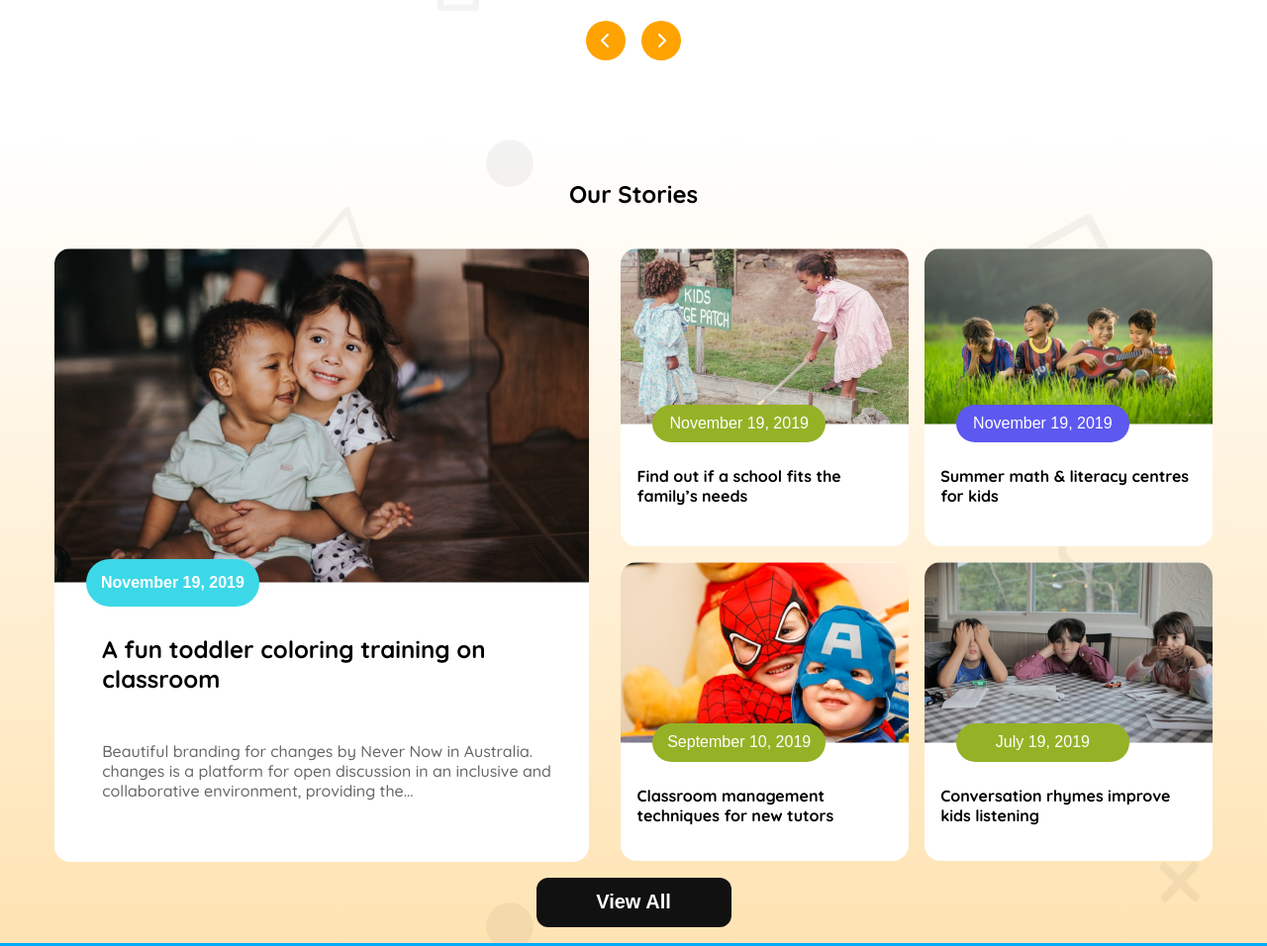
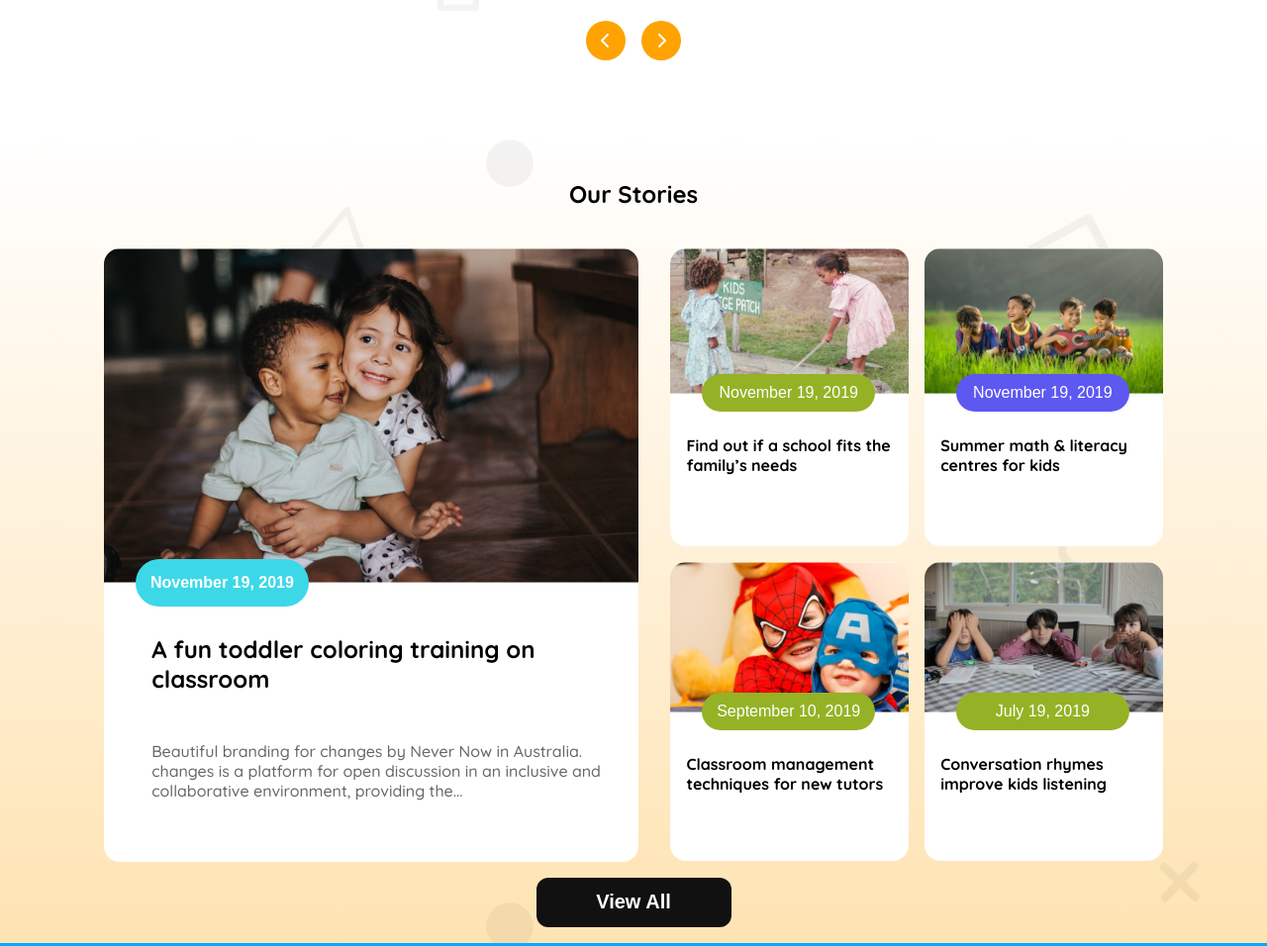
Before and after one commit to rahmandurjoy04/Asignment-2-kids-education, a plain HTML site: page index.html in a window 1280 px wide. Shown: the part 1482-2438 px from the top of the page at 99% size. Drawn offline with Linux system fonts and the light colour scheme.

Commit message:
Final Touch

```diff
--- a/styles/style.css
+++ b/styles/style.css
@@ -358,7 +358,9 @@ li {
 .story {
     border-radius: 16px;
     background: rgb(255, 255, 255);
-    width: 290.69px;
+    /* width: 290.69px; */
+    /* height: 301.61px; */
+    width: 240.69px;
     height: 301.61px;
     gap: 1rem;
 }
```
